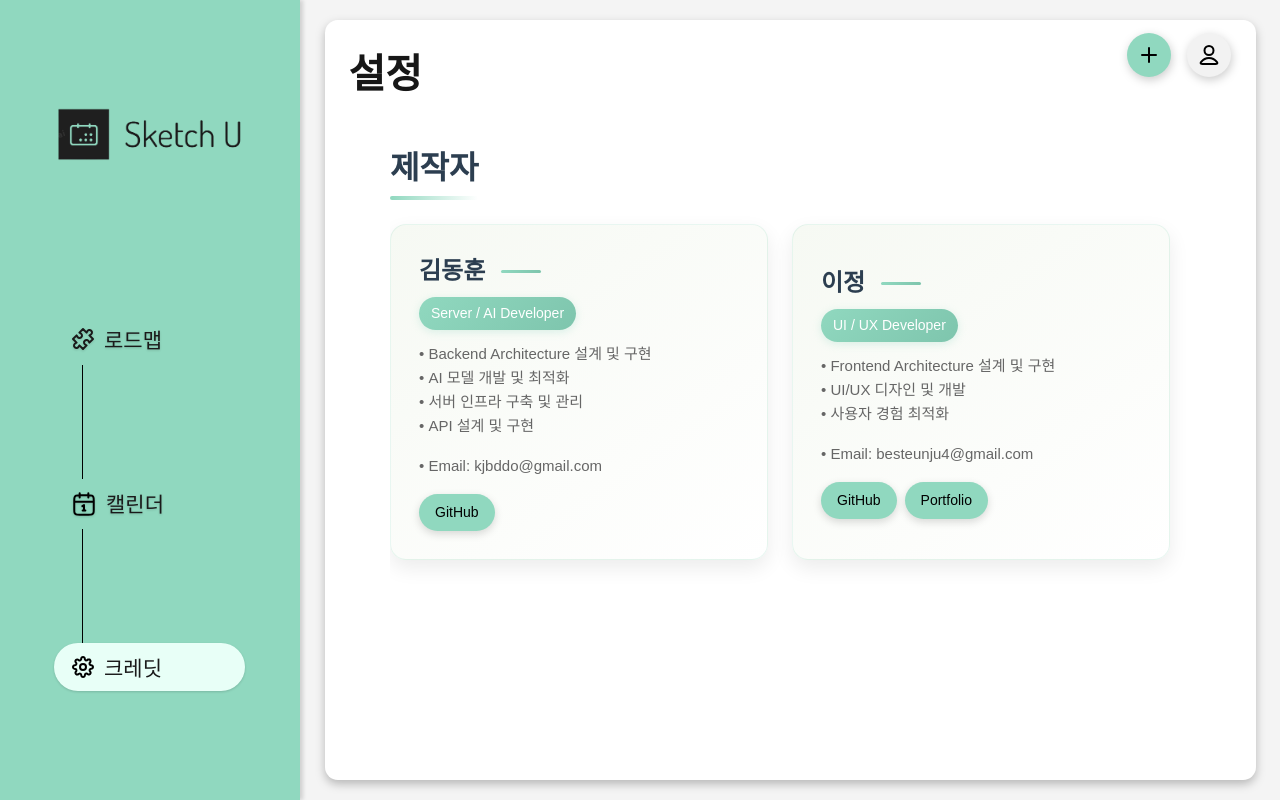
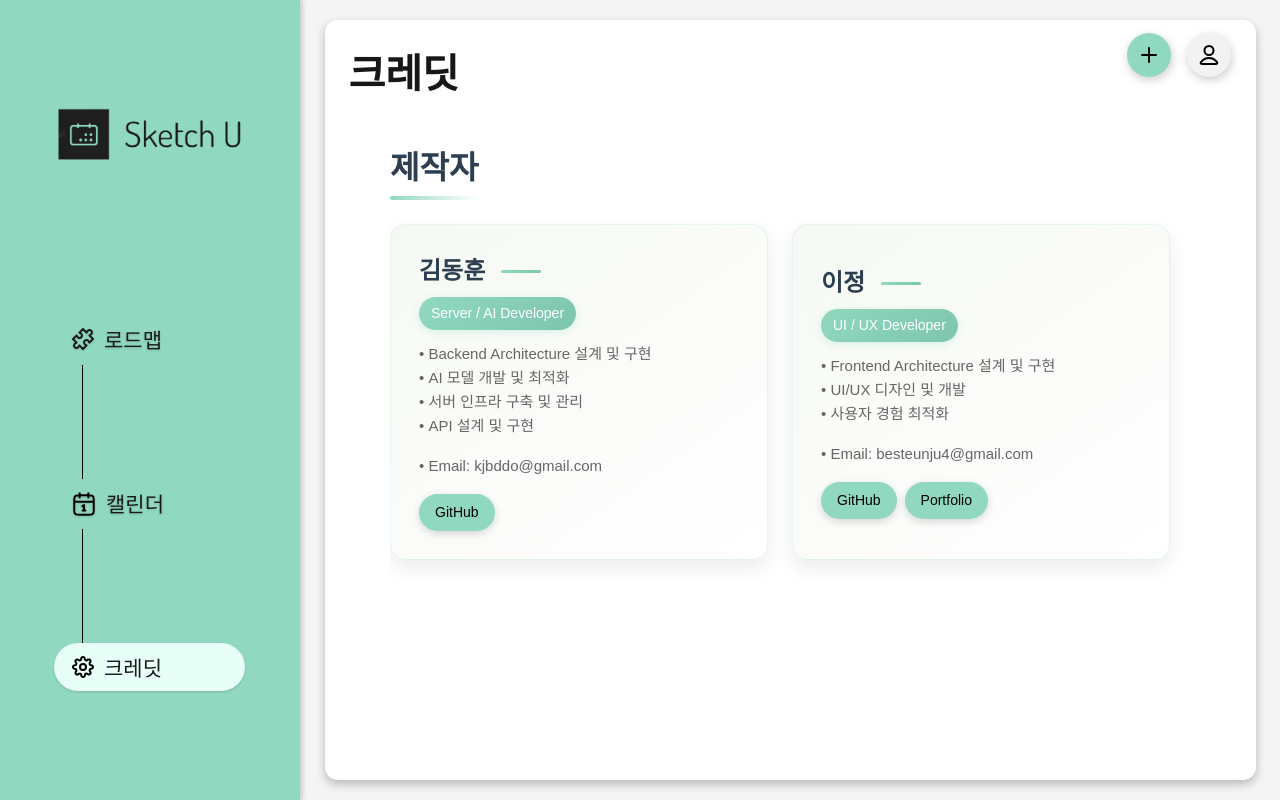
Before and after one commit to water0326/SketchU, a Next.js app in the folder sketch_u/: page /settings in a window 1280 px wide. Built offline with nearby package versions, Linux system fonts and the light colour scheme; a web font is replaced by a local one.

Commit message:
chore: modify icon & title

```diff
--- a/sketch_u/src/app/(route)/settings/page.tsx
+++ b/sketch_u/src/app/(route)/settings/page.tsx
@@ -315,7 +315,7 @@ export default function SettingsPage() {
     <Container>
       <ProfileButton />
       <NewRoadmap />
-      <PageName>설정</PageName>
+      <PageName>크레딧</PageName>
 
       <SettingsContainer>
         <Section>
--- a/sketch_u/src/app/layout.tsx
+++ b/sketch_u/src/app/layout.tsx
@@ -7,7 +7,7 @@ export const metadata: Metadata = {
   title: "Sketch U",
   description: "Sketch your roadmap",
   icons: {
-    icon: "/cat.jpg",
+    icon: "/cat.png",
   },
 };
 
```
Also changed, not shown: sketch_u/public/cat.jpg (deleted), sketch_u/public/cat.png (added).
